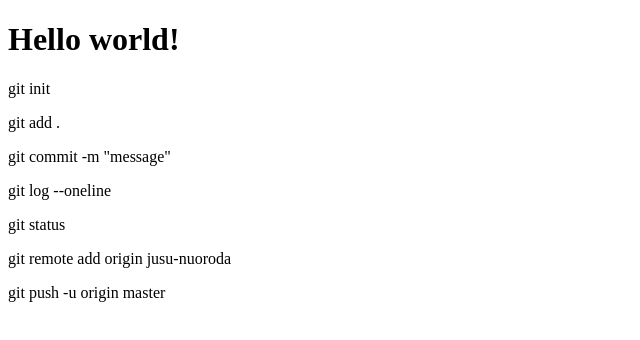
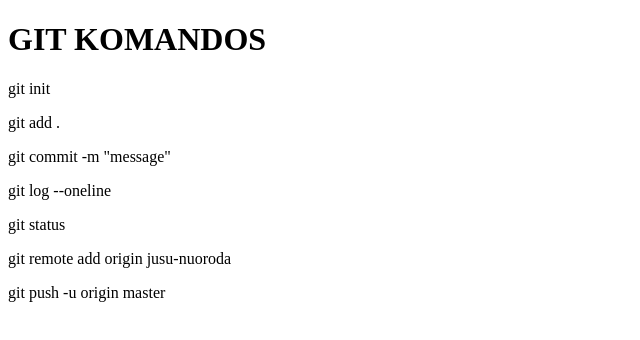
Before and after one commit to kitas-gitas/curly-octo-disco, a plain HTML site: page index.html in a window 1280 px wide. Shown: the whole page, without its empty margins (0-640 px from the left). Drawn offline with Linux system fonts and the light colour scheme.

Commit message:
add header

```diff
--- a/index.html
+++ b/index.html
@@ -6,7 +6,7 @@
     <title>Document</title>
 </head>
 <body>
-    <h1>Hello world!</h1>
+    <h1>GIT KOMANDOS</h1>
     <p>git init</p>
     <p>git add .</p>
     <p>git commit -m "message"</p>
```
